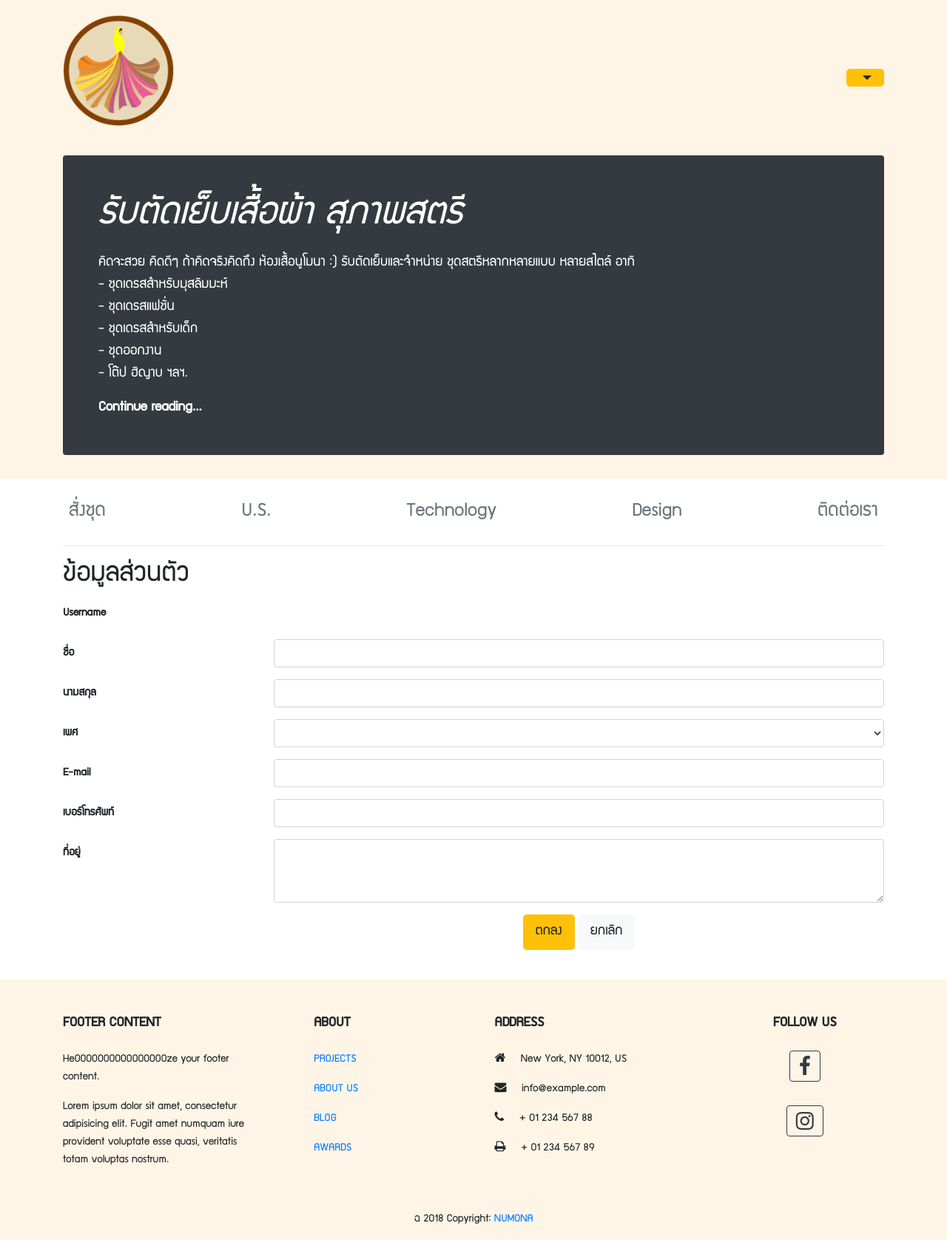
After one commit to HSzanderart/numona, a PHP site: page /info_edit.php in a window 1280 px wide. The commit adds this page. Shown: the whole page at 74% size. Run offline with PHP 8.4, Linux system fonts and the light colour scheme; the visitor is signed in with stand-in values (Sample User, id 1); data that the repository does not hold is empty.

Commit message:
แก้ไขหน้า edit_info.php

```diff
--- a/info.php
+++ b/info.php
@@ -33,7 +33,7 @@
 	  <dd class="col-sm-9"><?php echo $result["user_add"];?></dd>
 	</dl>
 
-	<button type="button" class="btn btn-warning btn-lg btn-block">แก้ไขข้อมูล</button>
+	<a href="info_edit.php" type="button" class="btn btn-warning btn-lg btn-block">แก้ไขข้อมูล</a>
 	<hr>
 
 	<h1>รายละเอียดการสั่งตัดเสื้อผ้า</h1>
--- /dev/null
+++ b/info_edit.php
@@ -0,0 +1,78 @@
+<?php require('sub/top.php');?>
+
+  <div class="container-fluid home-bg">
+    <div class="container"><br>
+
+    <?php require('sub/nav.php');?>
+    <!-- ................................................. -->
+
+	<?php
+	    $sqlcode = "SELECT * FROM user WHERE user_ID = '".$_SESSION['MM_Username']."'";
+		$query = mysqli_query($Acon,$sqlcode);
+		$result = mysqli_fetch_array($query,MYSQLI_ASSOC);
+	?>
+
+     <h1>ข้อมูลส่วนตัว</h1>
+     <form action="process.php?cmd=edit" method="POST" enctype="multipart/from-data">
+
+	    <div class="form-group row">
+			<label class="col-sm-3 col-form-label"><strong>Username</strong></label>
+			<div class="col-sm-9">
+				<input type="text" readonly class="form-control-plaintext" value="<?php echo $result["user_ID"];?>" name="user_ID">
+			</div>
+		</div>
+		<div class="form-group row">
+			<label class="col-sm-3 col-form-label"><strong>ชื่อ</strong></label>
+			<div class="col-sm-9">
+				<input type="text" class="form-control" name="user_name" value="<?php echo $result["user_name"];?>">
+			</div>
+		</div>
+		<div class="form-group row">
+			<label class="col-sm-3 col-form-label"><strong>นามสกุล</strong></label>
+			<div class="col-sm-9">
+				<input type="text" class="form-control" name="user_last" value="<?php echo $result["user_last"];?>">
+			</div>
+		</div>
+		<div class="form-group row">
+			<label class="col-sm-3 col-form-label"><strong>เพศ</strong></label>
+			<div class="col-sm-9">
+				<select class="form-control" name="user_sex">
+		            <option><?php echo $result["user_sex"];?></option>
+		            <option><?php if ($result["user_sex"] == "ชาย") echo "หญิง"; else echo "ชาย";?></option>
+		        </select>
+			</div>
+		</div>
+		<div class="form-group row">
+			<label class="col-sm-3 col-form-label"><strong>E-mail</strong></label>
+			<div class="col-sm-9">
+				<input type="text" class="form-control" name="user_mail" value="<?php echo $result["user_mail"];?>">
+			</div>
+		</div>
+		<div class="form-group row">
+			<label class="col-sm-3 col-form-label"><strong>เบอร์โทรศัพท์</strong></label>
+			<div class="col-sm-9">
+				<input type="text" class="form-control" name="user_tel" value="<?php echo $result["user_mail"];?>">
+			</div>
+		</div>
+		<div class="form-group row">
+			<label class="col-sm-3 col-form-label"><strong>ที่อยู่</strong></label>
+			<div class="col-sm-9">
+				<textarea class="form-control" name="user_add" rows="3"><?php echo $result["user_add"];?></textarea>
+			</div>
+		</div>
+		<div class="form-group row">
+		<div class="col-sm-3"></div>
+		<div class="col-sm-9 text-center">
+				<button type="submit" class="btn btn-lg btn-warning" value="edit">ตกลง</button>
+	          	<a href="info.php" role="button" class="btn btn-lg btn-light">ยกเลิก</a>
+		</div>
+		</div>
+	 </form>
+
+
+     <br>
+	<!-- ................................................. -->
+    </div><!-- container -->
+  </div><!-- container-fluid home-bg -->
+
+<?php require('sub/footer.php');?>
```
Also changed, not shown: process.php (+47 -2 lines), register.php (+3 -5 lines).
